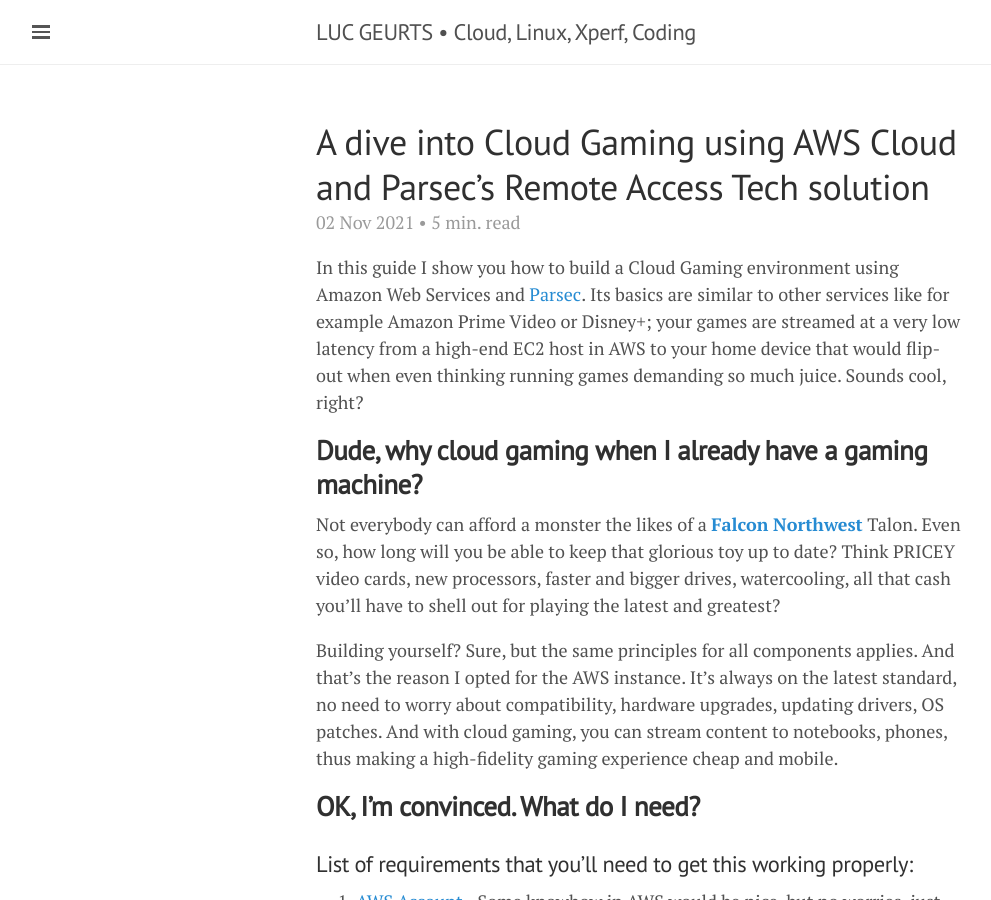
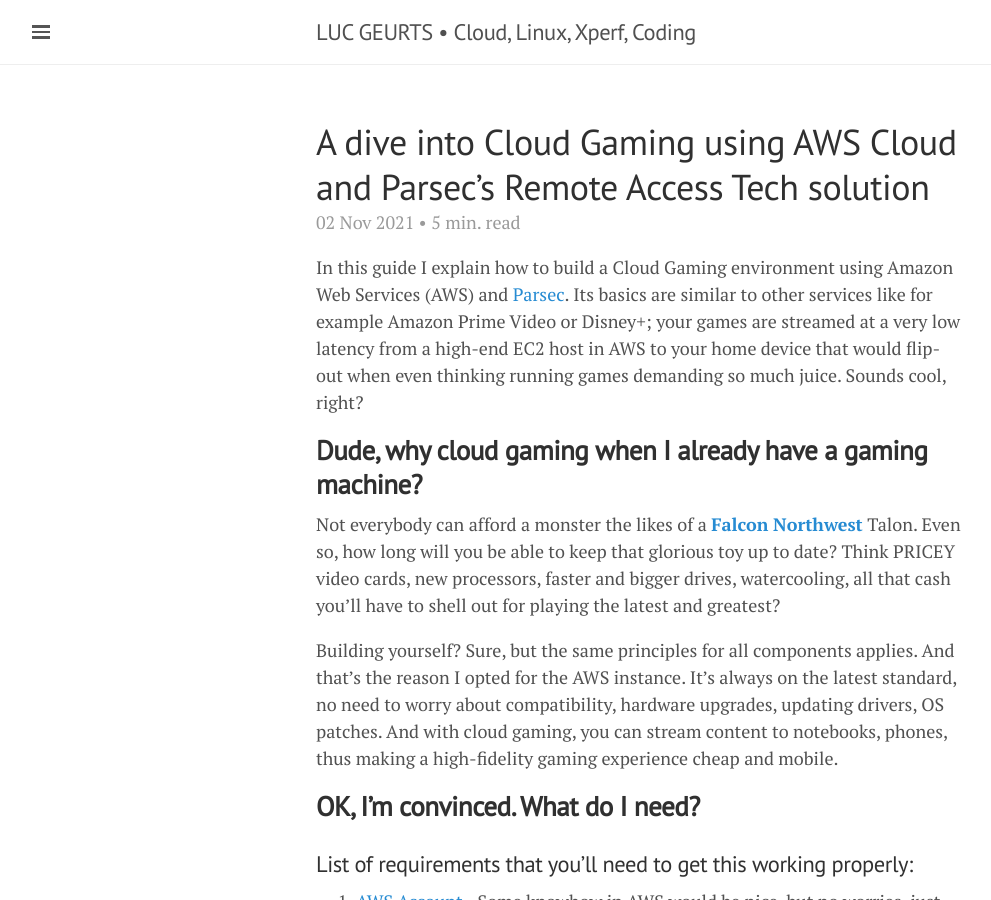
Before and after one commit to lgeurts/lgeurts.github.io, a Jekyll site: the page built from _posts/2021-11-02-aws-high-performance-cloud-gaming.md, in a window 1280 px wide and 900 px high. Shown: the whole window, without its empty margins (0-991 px from the left). Built offline with Jekyll 4.4.1, drawn with Linux system fonts in a browser that asks for light colours; nearby versions of some CDN libraries; comment, search, counter and statistics services are not loaded.

Commit message:
Update 2021-11-02-aws-high-performance-cloud-gaming.md

```diff
--- a/_posts/2021-11-02-aws-high-performance-cloud-gaming.md
+++ b/_posts/2021-11-02-aws-high-performance-cloud-gaming.md
@@ -9,7 +9,7 @@
 
 ---
 
-In this guide I show you how to build a Cloud Gaming environment using Amazon Web Services and [Parsec](https://parsec.app/). Its basics are similar to other services like for example Amazon Prime Video or Disney+; your games are streamed at a very low latency from a high-end EC2 host in AWS to your home device that would flip-out when even thinking running games demanding so much juice. Sounds cool, right?
+In this guide I explain how to build a Cloud Gaming environment using Amazon Web Services (AWS) and [Parsec](https://parsec.app/). Its basics are similar to other services like for example Amazon Prime Video or Disney+; your games are streamed at a very low latency from a high-end EC2 host in AWS to your home device that would flip-out when even thinking running games demanding so much juice. Sounds cool, right?
 
 ## **Dude, why cloud gaming when I already have a gaming machine?**
 
```
